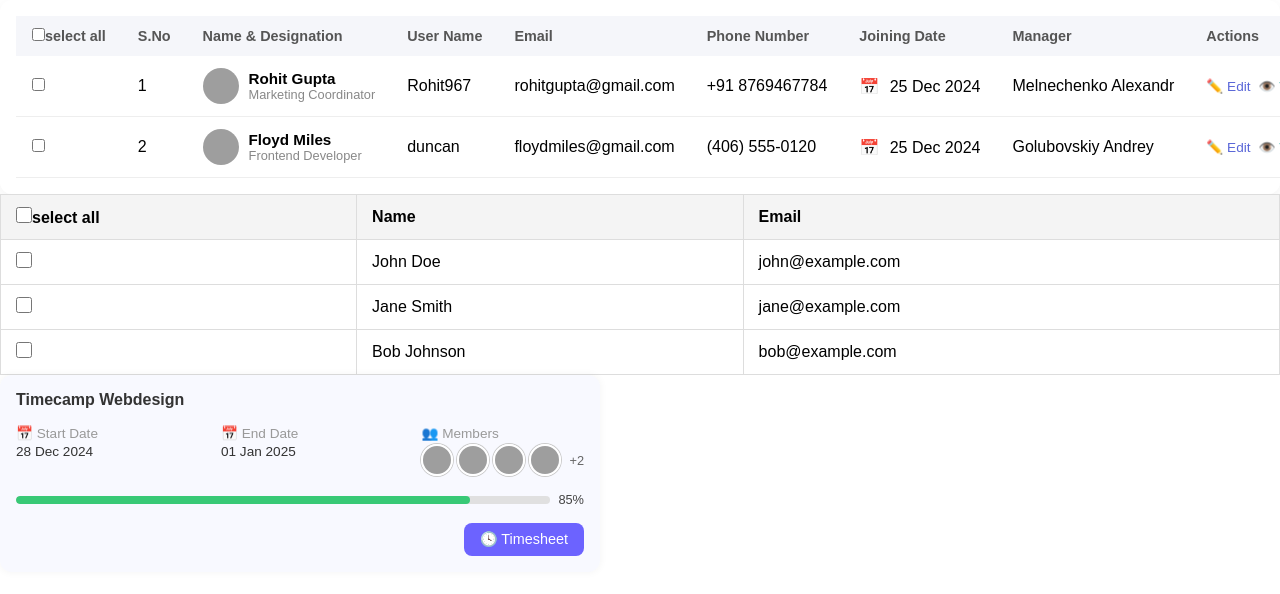
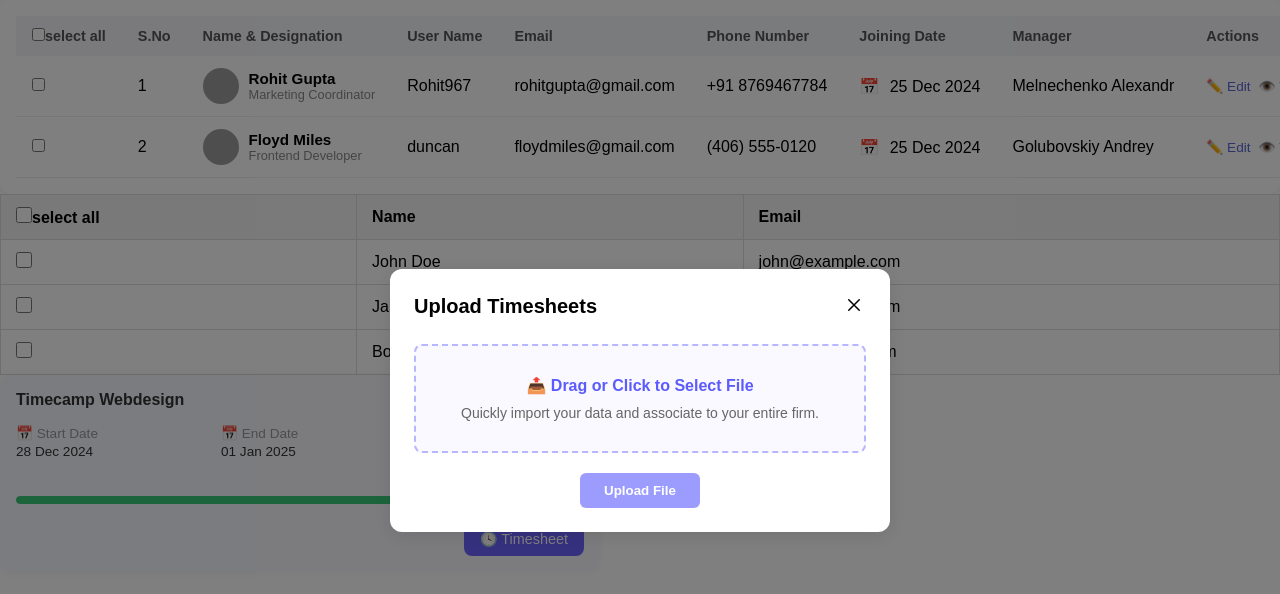
Before and after one commit to Vikaskumar8085/FrontendTimecamp, a React (Vite) app: page /index in a window 1280 px wide. Shown: the top 594 px of the page. Built offline with nearby package versions, Linux system fonts and the light colour scheme; grey boxes are pictures that could not be loaded.

Commit message:
update code

```diff
--- a/src/Component/Companycomponents/CompanyTable.jsx
+++ b/src/Component/Companycomponents/CompanyTable.jsx
@@ -55,6 +55,27 @@ function CompanyTable({company, isOpen, setIsOpen, setIsEdit, setIsId}) {
               <Grid2 size={{md: 4, sm: 6, xs: 12, lg: 4}}>
                 <CardOne
                   icon={<EditIcon />}
+                  title="Person Name"
+                  paragraph={company?.Person_Name || "none"}
+                />
+              </Grid2>
+              <Grid2 size={{md: 4, sm: 6, xs: 12, lg: 4}}>
+                <CardOne
+                  icon={<EditIcon />}
+                  title="Person Email"
+                  paragraph={company?.Person_Email || "none"}
+                />
+              </Grid2>
+              <Grid2 size={{md: 4, sm: 6, xs: 12, lg: 4}}>
+                <CardOne
+                  icon={<EditIcon />}
+                  title="Percon Contact Number"
+                  paragraph={company?.Person_Phones || "none"}
+                />
+              </Grid2>
+              <Grid2 size={{md: 4, sm: 6, xs: 12, lg: 4}}>
+                <CardOne
+                  icon={<EditIcon />}
                   title="Address"
                   paragraph={company?.Address}
                 />
@@ -94,6 +115,7 @@ function CompanyTable({company, isOpen, setIsOpen, setIsEdit, setIsId}) {
                   paragraph={company?.Tex_Number || "none"}
                 />
               </Grid2>
+
               <Grid2 size={{md: 4, sm: 6, xs: 12, lg: 4}}>
                 <CardOne
                   icon={<EditIcon />}
--- a/src/common/StatCard/StatCard.jsx
+++ b/src/common/StatCard/StatCard.jsx
@@ -4,6 +4,7 @@ import {Clock} from "lucide-react";
 import "./statcard.scss";
 
 const StatCard = ({
+  index,
   title = "Monthly Sales",
   value = "1200",
   unit = "USD",
@@ -48,7 +49,19 @@ const StatCard = ({
     <div className="stat-card">
       <div className="left">
         <div className="left_wrapper">
-          <div className="icon-wrapper">
+          <div
+            className="icon-wrapper"
+            style={{
+              background:
+                index == 1
+                  ? "red"
+                  : index === 2
+                  ? "blue"
+                  : index === 3
+                  ? "orange"
+                  : null,
+            }}
+          >
             <Clock size={20} color="#fff" />
           </div>
           <h4 className="title">{title}</h4>
--- a/src/pages/Adminpages/clientPage/Clientinfo.jsx
+++ b/src/pages/Adminpages/clientPage/Clientinfo.jsx
@@ -23,6 +23,7 @@ import CardOne from "../../../common/cardOne/CardOne";
 import TabComp from "../../../common/TabComponent/TabComp";
 import Empty from "../../../common/EmptyFolder/Empty";
 import StatCard from "../../../common/StatCard/StatCard";
+import apiInstance from "../../../ApiInstance/apiInstance";
 
 const Clientinfo = () => {
   const {id} = useParams();
@@ -140,11 +141,24 @@ const Clientinfo = () => {
       toast.error(error?.response?.data?.message);
     }
   };
+  const [cards, setCards] = useState([]);
+  const fetchclientTimesheetstatcardfunc = async () => {
+    try {
+      const response = await apiInstance.get(
+        `/v1/admin/client-stat-card/${id}`
+      );
+      setCards(response?.data?.data);
+      console.log(response, "rersponse");
+    } catch (error) {
+      console.log(error?.message);
+    }
+  };
 
   useEffect(() => {
     getClientInfo();
     getclientTimesheet();
     getclientsprojects();
+    fetchclientTimesheetstatcardfunc();
   }, [0]);
 
   const tabsheader = [
@@ -276,18 +290,19 @@ const Clientinfo = () => {
       content: (
         <>
           <Grid2 container spacing={3} sx={{my: 1}}>
-            <Grid2 size={{md: 3, lg: 3, sm: 6, xs: 12}}>
-              <StatCard />
-            </Grid2>
-            <Grid2 size={{md: 3, lg: 3, sm: 6, xs: 12}}>
-              <StatCard />
-            </Grid2>
-            <Grid2 size={{md: 3, lg: 3, sm: 6, xs: 12}}>
-              <StatCard />
-            </Grid2>
-            <Grid2 size={{md: 3, lg: 3, sm: 6, xs: 12}}>
-              <StatCard />
-            </Grid2>
+            {cards.map((card, index) => (
+              <Grid2 key={index} size={{xs: 12, md: 3, lg: 3}}>
+                <StatCard
+                  index={index}
+                  title={card.title}
+                  value={card.value}
+                  unit={card.unit}
+                  percentage={card.percentage}
+                  trendDown={card.trendDown}
+                  chartData={card.chartData}
+                />
+              </Grid2>
+            ))}
           </Grid2>
           <TimesheetList
             approvecontractortimesheet={approvecontractortimesheet}
--- a/src/pages/Home.jsx
+++ b/src/pages/Home.jsx
@@ -340,6 +340,7 @@ import TableWithFilter from "./Tablewithfilter";
 import TimesheetsFilterModal from "./TimesheetsFilterModal";
 import UserTable from "./UserTable";
 import ProjectCard from "./ProjectCard";
+import UploadTimesheetModal from "./UploadTimesheetModal";
 
 const Home = () => {
   const sampleData = [
@@ -416,6 +417,9 @@ const Home = () => {
       setSelected([...selected, id]);
     }
   };
+
+  const [showModal, setShowModal] = useState(true);
+
   const [isFilterOpen, setIsFilterOpen] = useState(false);
   return (
     <div>
@@ -427,6 +431,12 @@ const Home = () => {
         isOpen={isFilterOpen}
         onClose={() => setIsFilterOpen(false)}
       /> */}
+
+      <div>
+        {showModal && (
+          <UploadTimesheetModal onClose={() => setShowModal(false)} />
+        )}
+      </div>
       <table className="select-table">
         <thead>
           <tr>
--- /dev/null
+++ b/src/pages/UploadTimesheetModal.jsx
@@ -0,0 +1,124 @@
+import React, {useState} from "react";
+import "./UploadTimesheetModal.scss";
+import {IoCloseOutline} from "react-icons/io5";
+
+const UploadTimesheetModal = ({onClose}) => {
+  const [selectedFile, setSelectedFile] = useState(null);
+  const [fileContent, setFileContent] = useState("");
+  const [uploadProgress, setUploadProgress] = useState(0);
+  const [isUploading, setIsUploading] = useState(false);
+
+  const handleFileChange = (e) => {
+    const file = e.target.files[0];
+    setSelectedFile(file);
+    setUploadProgress(0);
+    setFileContent("");
+
+    const reader = new FileReader();
+    reader.onload = (event) => {
+      const content = event.target.result;
+      const lines = content.split("\n").slice(0, 10).join("\n"); // Preview first 10 lines
+      setFileContent(lines);
+    };
+
+    if (file && (file.type.includes("text") || file.name.endsWith(".csv"))) {
+      reader.readAsText(file);
+    } else {
+      alert("Only .txt or .csv files are allowed for preview.");
+    }
+  };
+
+  const handleUpload = () => {
+    if (!selectedFile) return;
+    setIsUploading(true);
+    let progress = 0;
+
+    const interval = setInterval(() => {
+      progress += 10;
+      setUploadProgress(progress);
+      if (progress >= 100) {
+        clearInterval(interval);
+        setTimeout(() => {
+          setIsUploading(false);
+          alert("File uploaded successfully!");
+          setSelectedFile(null);
+          setFileContent("");
+          setUploadProgress(0);
+        }, 500);
+      }
+    }, 100);
+  };
+
+  return (
+    <div className="upload-modal-overlay">
+      <div className="upload-modal">
+        <div className="upload-header">
+          <h2>Upload Timesheets</h2>
+          <button className="close-btn" onClick={onClose}>
+            <IoCloseOutline size={24} />
+          </button>
+        </div>
+
+        <div className="upload-box">
+          <label htmlFor="file-input" className="upload-label">
+            📤 Drag or Click to Select File
+          </label>
+          <input
+            id="file-input"
+            type="file"
+            hidden
+            onChange={handleFileChange}
+          />
+          <p className="upload-desc">
+            Quickly import your data and associate to your entire firm.
+          </p>
+        </div>
+
+        {selectedFile && (
+          <div className="file-preview">
+            <div>
+              <strong>File:</strong> {selectedFile.name}
+            </div>
+            <div>
+              <strong>Size:</strong> {(selectedFile.size / 1024).toFixed(2)} KB
+            </div>
+          </div>
+        )}
+
+        {fileContent && (
+          <div className="file-content-preview">
+            <h4>File Preview:</h4>
+            <pre>{fileContent}</pre>
+          </div>
+        )}
+
+        {isUploading && (
+          <div className="upload-status">
+            <div className="status-header">
+              <span>Uploading: {selectedFile?.name}</span>
+              <span>{uploadProgress}%</span>
+            </div>
+            <div className="progress-bar">
+              <div
+                className="progress-fill"
+                style={{width: `${uploadProgress}%`}}
+              ></div>
+            </div>
+          </div>
+        )}
+
+        <div className="footer">
+          <button
+            className="footer-btn"
+            disabled={!selectedFile || isUploading}
+            onClick={handleUpload}
+          >
+            {isUploading ? "Uploading..." : "Upload File"}
+          </button>
+        </div>
+      </div>
+    </div>
+  );
+};
+
+export default UploadTimesheetModal;
--- /dev/null
+++ b/src/pages/UploadTimesheetModal.scss
@@ -0,0 +1,141 @@
+.upload-modal-overlay {
+  position: fixed;
+  top: 0;
+  left: 0;
+  width: 100%;
+  height: 100%;
+  background: rgba(0, 0, 0, 0.5);
+  display: flex;
+  justify-content: center;
+  align-items: center;
+  z-index: 1000;
+}
+
+.upload-modal {
+  background: #fff;
+  border-radius: 12px;
+  width: 500px;
+  padding: 24px;
+  position: relative;
+  box-shadow: 0 4px 20px rgba(0, 0, 0, 0.1);
+}
+
+.upload-header {
+  display: flex;
+  justify-content: space-between;
+  align-items: center;
+  margin-bottom: 24px;
+
+  h2 {
+    margin: 0;
+    font-size: 20px;
+    font-weight: 600;
+  }
+
+  .close-btn {
+    background: none;
+    border: none;
+    cursor: pointer;
+  }
+}
+
+.upload-box {
+  border: 2px dashed #b7b7ff;
+  background: #f9f9ff;
+  padding: 30px;
+  text-align: center;
+  border-radius: 8px;
+  margin-bottom: 20px;
+
+  .upload-label {
+    display: inline-block;
+    font-size: 16px;
+    color: #5c5cfe;
+    cursor: pointer;
+    margin-bottom: 10px;
+    font-weight: bold;
+  }
+
+  .upload-desc {
+    font-size: 14px;
+    color: #666;
+  }
+}
+
+.file-preview {
+  margin-bottom: 16px;
+  background: #f0f0f8;
+  padding: 10px 15px;
+  border-radius: 6px;
+  font-size: 14px;
+  display: flex;
+  justify-content: space-between;
+  color: #333;
+}
+
+.upload-status {
+  margin-bottom: 16px;
+
+  .status-header {
+    display: flex;
+    justify-content: space-between;
+    font-size: 14px;
+    margin-bottom: 6px;
+  }
+
+  .progress-bar {
+    background-color: #e0e0e0;
+    border-radius: 10px;
+    height: 8px;
+    overflow: hidden;
+
+    .progress-fill {
+      background-color: #5c5cfe;
+      height: 100%;
+      transition: width 0.3s ease;
+    }
+  }
+}
+
+.footer {
+  text-align: center;
+
+  .footer-btn {
+    background-color: #5c5cfe;
+    color: white;
+    padding: 10px 24px;
+    border: none;
+    border-radius: 6px;
+    font-weight: 600;
+    cursor: pointer;
+
+    &:disabled {
+      opacity: 0.6;
+      cursor: not-allowed;
+    }
+  }
+}
+.file-content-preview {
+  background: #f5f5f5;
+  border: 1px solid #ddd;
+  padding: 10px 14px;
+  border-radius: 6px;
+  margin-top: 10px;
+  font-size: 13px;
+  max-height: 200px;
+  overflow-y: auto;
+
+  pre {
+    margin: 0;
+    font-family: monospace;
+    white-space: pre-wrap;
+    color: #333;
+  }
+
+  h4 {
+    margin-bottom: 6px;
+    font-size: 14px;
+    font-weight: 600;
+    color: #444;
+  }
+}
```
Also changed, not shown: src/assets/auth/PersonNamecorrection.png (added).
